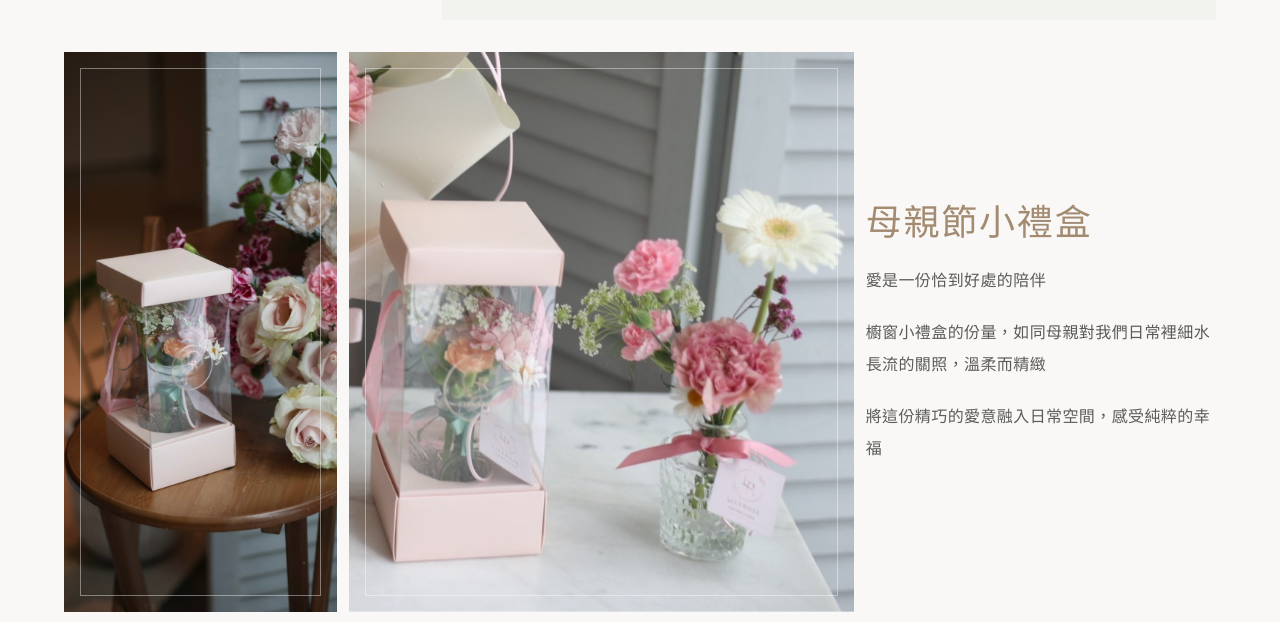
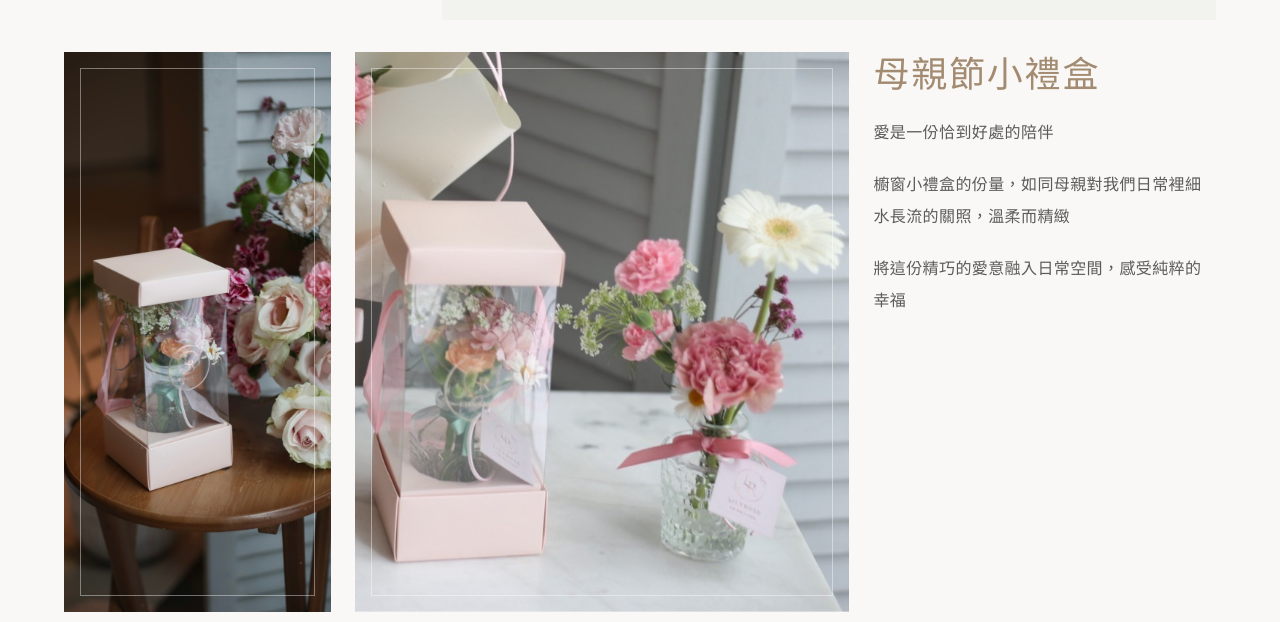
Before and after one commit to XiangYu-dev/LilyRose, a plain HTML site: page index.html in a window 1280 px wide. Shown: the part 2200-2822 px from the top of the page. Drawn offline with nearby package versions, Linux system fonts and the light colour scheme; a web font is replaced by a local one.

Commit message:
小禮盒 排版調整

```diff
--- a/index.html
+++ b/index.html
@@ -232,32 +232,35 @@
             </div>
         </div>
         <!-- 區塊 3：母親節小禮盒 -->
-        <div class="category flex flex-col md:flex-row gap-12 mb-8">
-            <div class="cat_text flex flex-col justify-center py-8 md:py-0">
+        <div class="category flex flex-col md:flex-row gap-6 items-center mb-8">
 
 
-                <div class="display_sm_gift">
-
-                    <div class="cat_img img-container relative group h-[50vh] md:h-[70vh]">
+            <div class="cat_img img-container relative group h-[50vh] md:h-[70vh] md:order-1">
                 <img src="Image/Product/Mothersday/small/small_1.jpg" alt="母親節小禮盒1"
                     class="w-full h-full object-cover transition-transform duration-700 group-hover:scale-105">
                 <div class="absolute inset-4 border border-white/40 pointer-events-none"></div>
             </div>
-                    <div class="cat_img img-container relative group h-[50vh] md:h-[70vh]">
+
+            <div class="cat_img img-container relative group h-[50vh] md:h-[70vh] md:order-2">
                 <img src="Image/Product/Mothersday/small/small_2.jpg" alt="母親節小禮盒2"
                     class="w-full h-full object-cover transition-transform duration-700 group-hover:scale-105">
                 <div class="absolute inset-4 border border-white/40 pointer-events-none"></div>
             </div>
+
+            <div class="cat_img img-container relative group h-[50vh] md:h-[70vh] md:order-3 items-center ">
+                <h2 class="font-serif text-3xl md:text-4xl text-brand-gold tracking-wider mb-6">母親節小禮盒</h2>
                 <div class="font-serif text-brand-text/80 space-y-5 leading-loose tracking-wide font-light">
-                        <h2 class="font-serif text-3xl md:text-4xl text-brand-gold tracking-wider mb-6">母親節小禮盒</h2>
                     <p>愛是一份恰到好處的陪伴</p>
                     <p>櫥窗小禮盒的份量，如同母親對我們日常裡細水長流的關照，溫柔而精緻</p>
                     <p>將這份精巧的愛意融入日常空間，感受純粹的幸福</p>
                 </div>
+                <!-- <h2 class="font-serif text-3xl md:text-4xl text-brand-gold tracking-wider mb-6">母親節小禮盒</h2>
+                <p>愛是一份恰到好處的陪伴</p>
+                <p>櫥窗小禮盒的份量，如同母親對我們日常裡細水長流的關照，溫柔而精緻</p>
+                <p>將這份精巧的愛意融入日常空間，感受純粹的幸福</p> -->
+            </div>
         </div>
 
-            </div>
-        </div>
     </section>
 
 
```
Lines whose indentation alone changed are shown as unchanged.
